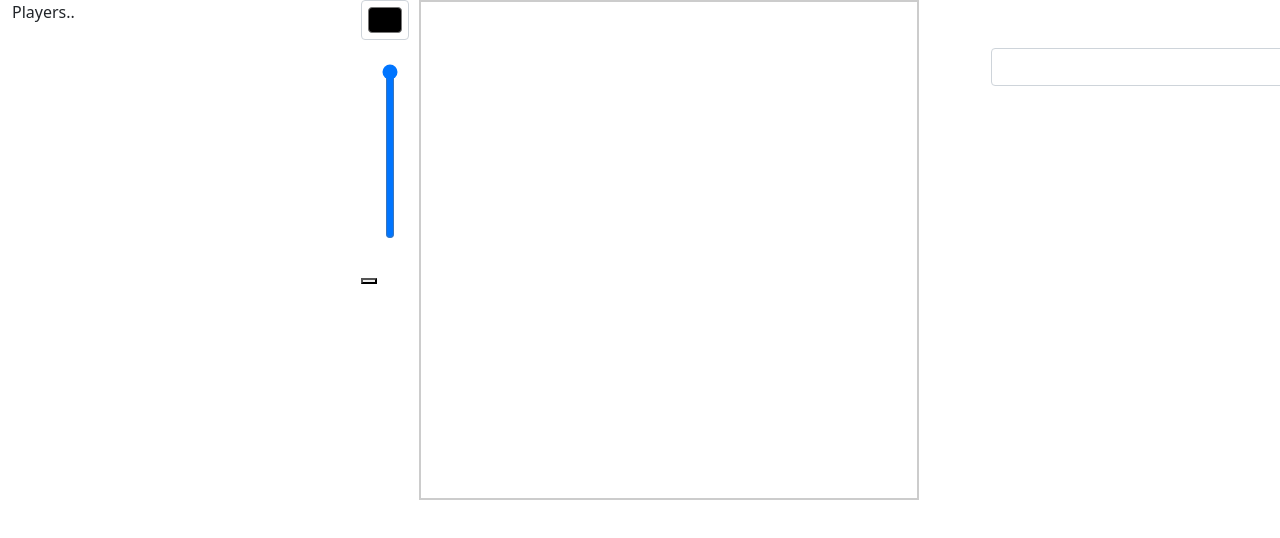
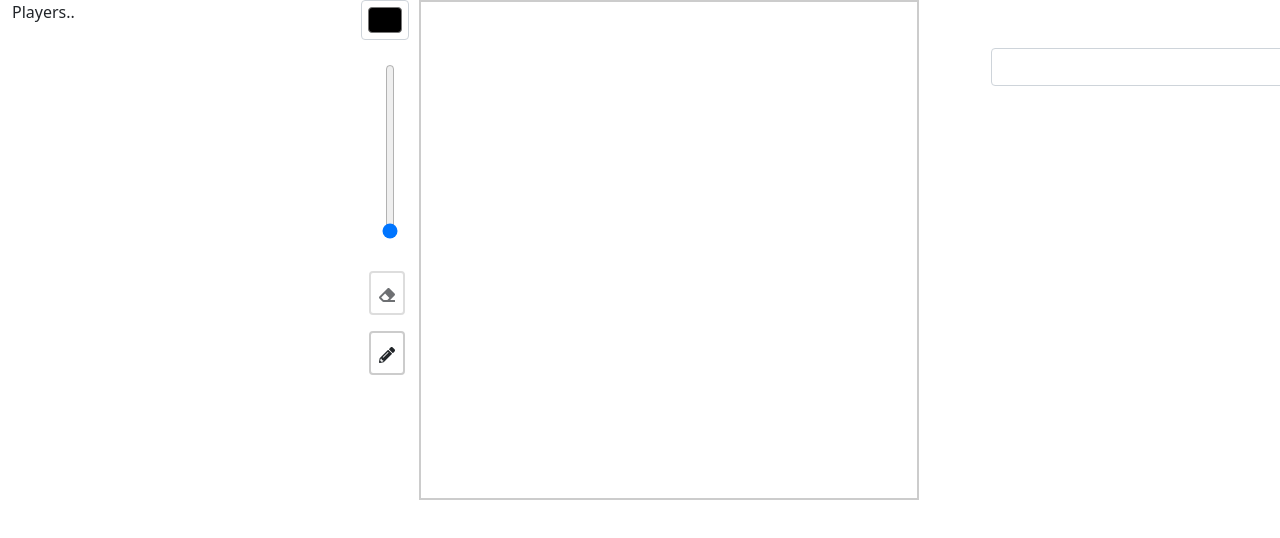
Before and after one commit to Charliecof/pinturilo3, a React (Create React App) app: page / in a window 1280 px wide. Shown: the top 538 px of the page. Built offline with nearby package versions, Linux system fonts and the light colour scheme.

Commit message:
added buttons pencil

```diff
--- a/package.json
+++ b/package.json
@@ -8,6 +8,7 @@
     "@testing-library/user-event": "^13.5.0",
     "react": "^17.0.2",
     "react-dom": "^17.0.2",
+    "react-icons": "^4.3.1",
     "react-router-dom": "^6.2.2",
     "react-scripts": "5.0.0",
     "web-vitals": "^2.1.4"
--- a/src/App.js
+++ b/src/App.js
@@ -1,9 +1,11 @@
 import React from 'react';
 import Game from './components/pages/Game';
+// import Login from './components/pages/Login';
 export default function App() {
 	return (
 		<div className="app">
 			<Game />
+			{/* <Login /> */}
 		</div>
 	);
 }
--- a/src/components/atoms/canvas/index.js
+++ b/src/components/atoms/canvas/index.js
@@ -1,10 +1,13 @@
 import React, { useEffect, useRef, useState } from 'react';
+import { FaEraser, FaPencilAlt } from 'react-icons/fa';
 import './styles.css';
 export default function Canvas() {
 	const canvasRef = useRef(null);
 	const contextRef = useRef(null);
 	const [isDrawing, setDrawing] = useState(false);
 	const [color, setColor] = useState('black');
+	const [width, setWidth] = useState(1);
+	const [tool, setTool] = useState('pencil');
 	useEffect(() => {
 		const canvas = canvasRef.current;
 		canvas.width = 1000;
@@ -16,7 +19,7 @@ export default function Canvas() {
 		context.scale(2, 2);
 		context.lineCap = 'round';
 		context.strokeStyle = 'black';
-		context.lineWidth = 1;
+		context.lineWidth = width;
 		contextRef.current = context;
 	}, []);
 
@@ -38,15 +41,25 @@ export default function Canvas() {
 		}
 		return;
 	};
+	const selectErase = () => {
+		contextRef.current.strokeStyle = '#ffffff';
+		setTool('eraser');
+	};
+
+	const selectPencil =()=>{
+		contextRef.current.strokeStyle = color;
+		setTool('pencil');
+	}
 
 	const changeColor = (e) => {
 		setColor(() => e.target.value);
 		contextRef.current.strokeStyle = color;
 	};
 
-	const changeWidth = (e)=>{
+	const changeWidth = (e) => {
 		contextRef.current.lineWidth = e.target.value;
-	}
+		setWidth(e.target.value);
+	};
 
 	return (
 		<div className="d-flex">
@@ -63,9 +76,29 @@ export default function Canvas() {
 					min="1"
 					className="m-4"
 					orient="vertical"
+					value={width}
 					onChange={changeWidth}
 				/>
-				<button className=''></button>
+				<button
+					onClick={selectPencil}
+					className={
+						tool === 'pencil'
+							? 'btn btn-tool m-2 disabled'
+							: 'btn btn-tool m-2'
+					}
+				>
+					<FaEraser />
+				</button>
+				<button
+					onClick={selectErase}
+					className={
+						tool === 'eraser'
+							? 'btn btn-tool m-2 disabled'
+							: 'btn btn-tool m-2'
+					}
+				>
+					<FaPencilAlt />
+				</button>
 			</div>
 			<canvas
 				style={{ border: '2px solid #ccc' }}
--- a/src/components/atoms/canvas/styles.css
+++ b/src/components/atoms/canvas/styles.css
@@ -6,3 +6,8 @@ input[type=range][orient=vertical]
     height: 175px;
     padding: 0 5px;
 }
+
+.btn-tool{
+    border: 2px solid #ccc;
+    padding: 8px;
+}
```
Also changed, not shown: src/components/pages/Login/index.js (+10 -12 lines), 1 other file (tests, documents, lock files or other folders).
